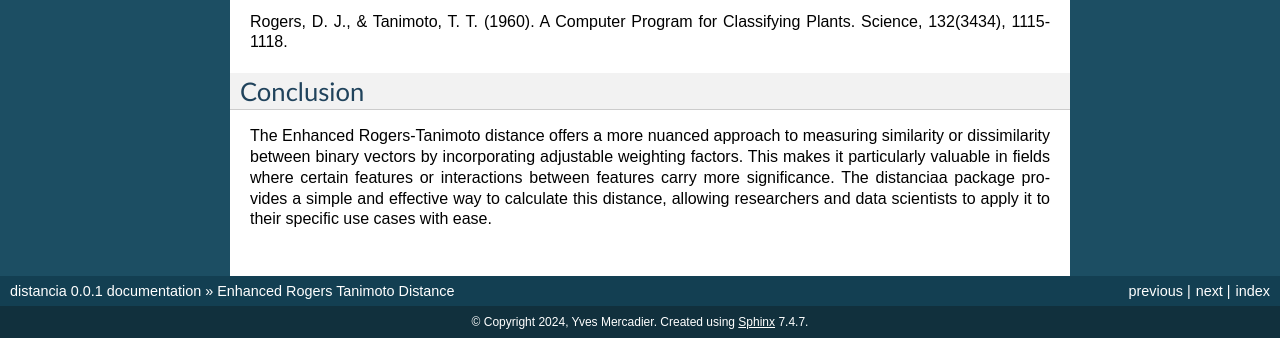
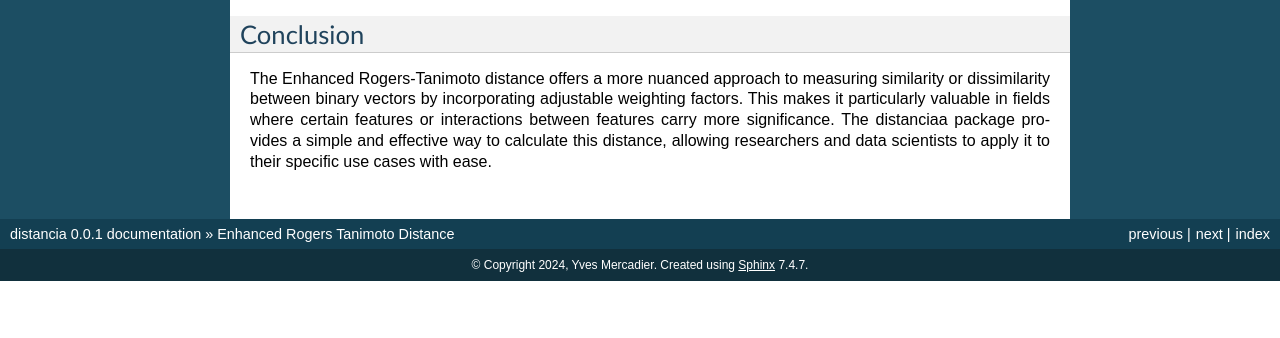
Before and after one commit to ym001/distancia, a Sphinx documentation site: the page built from docs/EnhancedRogersTanimoto.rst, in a window 1280 px wide and 900 px high, scrolled down 1201 px, cut to the strip 562-900 px from the top of the window. Built offline with Sphinx 7.4.7, drawn with Linux system fonts in a browser that asks for light colours; pages that are not in the unit, such as notebooks, are missing from menus; after the commit the page ends 2044 px from its top, so only the background shows below that.

Commit message:
Update EnhancedRogersTanimoto.rst

```diff
--- a/docs/EnhancedRogersTanimoto.rst
+++ b/docs/EnhancedRogersTanimoto.rst
@@ -81,7 +81,6 @@ For more detailed information on the Enhanced Rogers-Tanimoto distance and its a
 
     EnhancedRogersTanimoto
 
-Rogers, D. J., & Tanimoto, T. T. (1960). A Computer Program for Classifying Plants. Science, 132(3434), 1115-1118.
 
 Conclusion
 ----------
```
